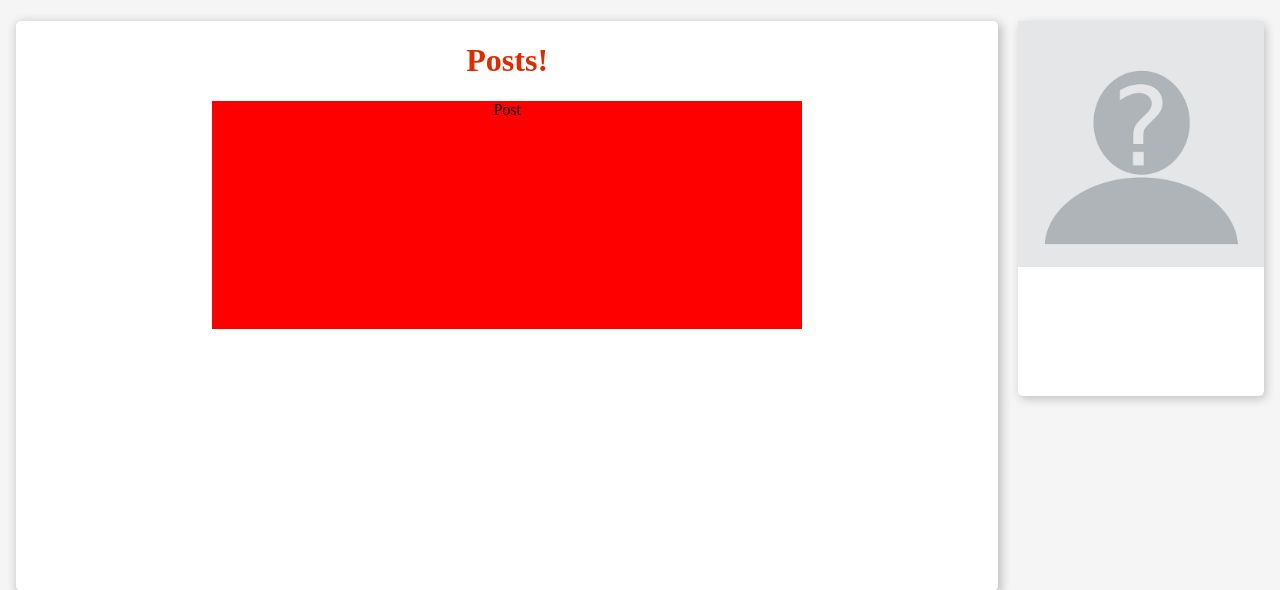
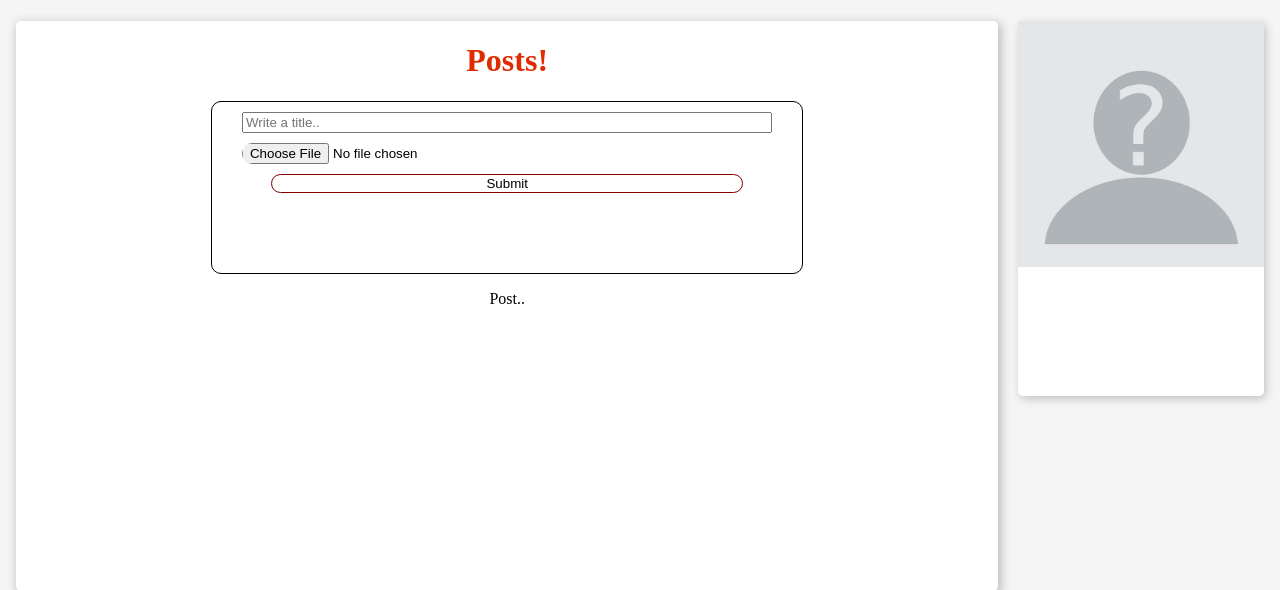
Before and after one commit to DanielBarretoAlves/NASA, a PHP site: page /feed.html in a window 1280 px wide. Shown: the part 50-640 px from the top of the page. Run offline with PHP 8.4, Linux system fonts and the light colour scheme.

Commit message:
Melhoria na Interface do Feed
Está com o Uploader

```diff
--- a/NASA/feed.css
+++ b/NASA/feed.css
@@ -131,7 +131,40 @@ body {
 }
 .post{
 	width:60%;
-	min-height:40%;
-	background-color:red;
+	min-height:50%;
+	border-radius:10px;
 	margin: auto;
 }
+.deploy{
+	width:60%;
+	padding:auto;
+	min-height:30%;
+	margin:auto;
+	border-radius:10px;
+	border: 1px solid black;
+}
+.deploy input[type="text"]{
+	width:90%;
+	margin:auto;
+	padding:auto;
+	margin-bottom:10px;
+	margin-top:10px;
+
+}
+.deploy input[type="file"]{
+	width:90%;
+	margin:auto;
+	border-radius:15px;
+}
+.deploy input[type="submit"]{
+	border-radius:15px;
+	width:80%;
+	margin:auto;
+	margin-top:10px;
+	background:none;
+	border: 1px solid #870000;
+}
+.deply input[type="submit"]:hover{
+	color:#f9683a;
+	border: 1px solid #f9683a;
+}
--- a/NASA/feed.html
+++ b/NASA/feed.html
@@ -13,8 +13,17 @@
 	<div id="postBox" class="postBox">
 		<!-- Bloco de Posts -->
 		<h1>Posts!</h1>
+		<div id="deploy" class="deploy">
+		<!--Postar  -->
+		<input type="text" class="description" id="description" placeholder="Write a title..">
+		<!-- Formulario PHP -->
+		<form action="/action_page.php">
+		<input type="file" name="pic" accept="image/*">
+		<input type="submit" class="send" id="send">
+		</form>
+		</div>
 		<div id="post" class="post">
-		<p class="tittle", id="tittle">Post</p>
+		<p class="tittle", id="tittle">Post..</p>
 		</div>
 	</div>
 	<div id="profileBox" class="profileBox">
```
